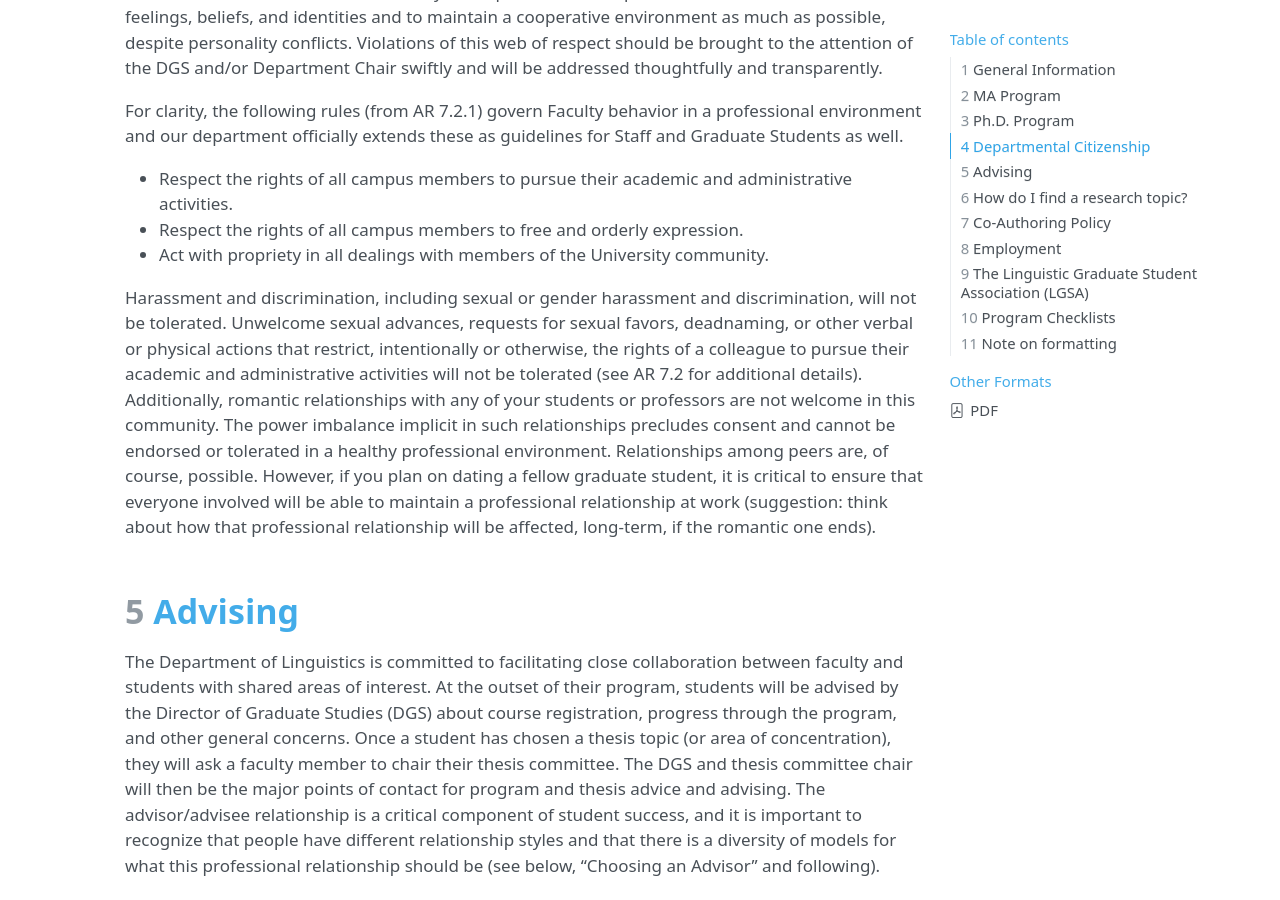
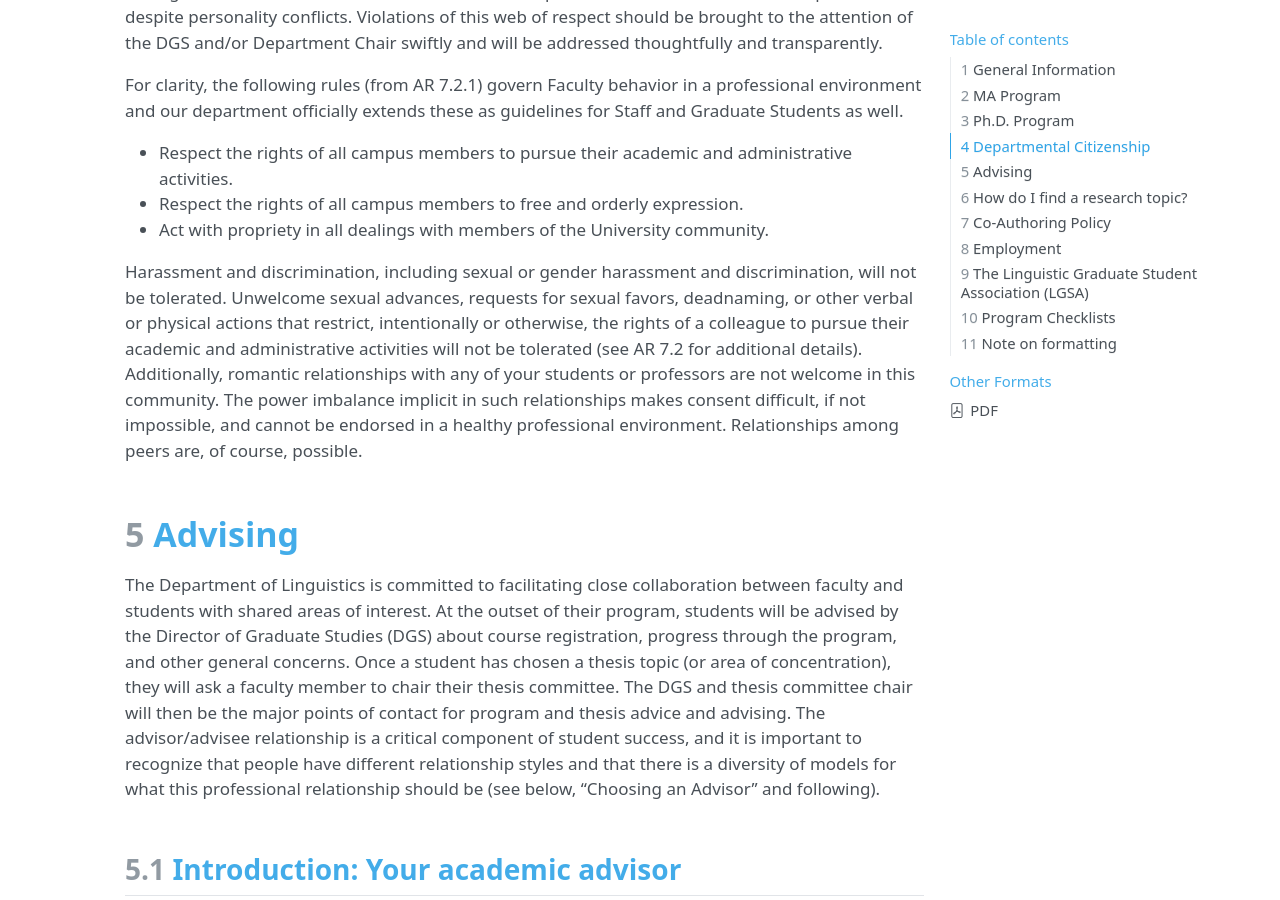
Before and after one commit to kbmcgowan/kbmcgowan.github.io, a Jekyll site: the page stuff/handbook.html, which Jekyll copies as it is, in a window 1280 px wide and 900 px high, scrolled down 10880 px. Built offline with Jekyll 4.4.1, drawn with Linux system fonts in a browser that asks for light colours; some of the changed text lies outside the part shown.

Commit message:
dennis's changes

```diff
--- a/stuff/handbook.html
+++ b/stuff/handbook.html
@@ -6,7 +6,7 @@
 
 <meta name="viewport" content="width=device-width, initial-scale=1.0, user-scalable=yes">
 
-<meta name="dcterms.date" content="2023-11-17">
+<meta name="dcterms.date" content="2023-11-27">
 
 <title>UK Linguistics Graduate Handbook</title>
 <style>
@@ -3121,7 +3121,7 @@
     <div>
     <div class="quarto-title-meta-heading">Published</div>
     <div class="quarto-title-meta-contents">
-      <p class="date">November 17, 2023</p>
+      <p class="date">November 27, 2023</p>
     </div>
   </div>
 
@@ -3209,7 +3209,7 @@
 </section>
 <section id="institute-and-summer-program-funding" class="level3" data-number="1.5.2">
 <h3 data-number="1.5.2" class="anchored" data-anchor-id="institute-and-summer-program-funding"><span class="header-section-number">1.5.2</span> Institute (and summer program) Funding</h3>
-<p>Due to the success of the 2017 Linguistic Institute, hosted here at the University of Kentucky, the department has a limited pool of funds available to sponsor student tuition at future Institutes and similar summer schools. Interested students should apply using the Research and Travel funding request form and simultaneously apply for any fellowship or scholarship funding available through the Institute/Summer school. These applications will be evaluated by the admissions and awards committee. This particular funding is available for tuition only and may not be used for room, board, or travel.</p>
+<p>The department has a limited pool of Linguistic Institute funds available to sponsor student tuition at future Institutes and similar summer schools. After applying for any scholarships or similar student support offered by the Institute or summer school, interested students should apply using the Research and Travel funding request form and simultaneously apply for any fellowship or scholarship funding available through the Institute/Summer school. These applications will be evaluated by the admissions and awards committee. This particular funding is available for tuition only and may not be used for room, board, or travel.</p>
 </section>
 </section>
 </section>
@@ -3219,7 +3219,7 @@
 <h2 data-number="2.1" class="anchored" data-anchor-id="introduction"><span class="header-section-number">2.1</span> Introduction</h2>
 <p>The Master’s in Linguistics offers training in theoretical frameworks for approaching descriptive and sociolinguistic data with related emphases on historical, corpus, and computational linguistics. In addition to providing preparation for doctoral studies in linguistics, the MA program prepares students for careers in industry, consultancies in law and medicine, jobs in government agencies, etc.</p>
 <p>The purpose of the MA degree is to provide students with the knowledge, skills, and experience necessary to conduct independent research. In addition, the MA program is designed to enable students, particularly University Scholars Program (USP) students, to pursue a substantive area of scholarship at a depth not possible at the undergraduate level alone. The MA degree will usually be completed in two academic years by full time students.</p>
-<p>The MA degree can also be awarded to students enrolled in the doctoral program who have completed the requirements for candidacy but who do not wish to, or are not invited to, continue in the doctoral program.</p>
+<p>The MA degree can also be awarded to students enrolled in the doctoral program who have completed the requirements for candidacy but who will not continue in the doctoral program.</p>
 </section>
 <section id="advisor-and-thesis-committee" class="level2" data-number="2.2">
 <h2 data-number="2.2" class="anchored" data-anchor-id="advisor-and-thesis-committee"><span class="header-section-number">2.2</span> Advisor and Thesis Committee</h2>
@@ -3241,7 +3241,7 @@
 </section>
 <section id="concurrent-degrees" class="level2 page-columns page-full" data-number="2.4">
 <h2 data-number="2.4" class="anchored" data-anchor-id="concurrent-degrees"><span class="header-section-number">2.4</span> Concurrent Degrees</h2>
-<p>MA students may choose to pursue a concurrent degree with another program in the Department of Modern and Classical Languages, Literatures, and Cultures (MCLLC).</p>
+<p>MA students may choose to pursue a concurrent degree with another program. Some examples include:</p>
 <ul>
 <li>M.A. in Classics</li>
 <li>M.A. in French and Francophone Studies</li>
@@ -3365,7 +3365,7 @@
 <li>Respect the rights of all campus members to free and orderly expression.</li>
 <li>Act with propriety in all dealings with members of the University community.</li>
 </ul>
-<p>Harassment and discrimination, including sexual or gender harassment and discrimination, will not be tolerated. Unwelcome sexual advances, requests for sexual favors, deadnaming, or other verbal or physical actions that restrict, intentionally or otherwise, the rights of a colleague to pursue their academic and administrative activities will not be tolerated (see AR 7.2 for additional details). Additionally, romantic relationships with any of your students or professors are not welcome in this community. The power imbalance implicit in such relationships precludes consent and cannot be endorsed or tolerated in a healthy professional environment. Relationships among peers are, of course, possible. However, if you plan on dating a fellow graduate student, it is critical to ensure that everyone involved will be able to maintain a professional relationship at work (suggestion: think about how that professional relationship will be affected, long-term, if the romantic one ends).</p>
+<p>Harassment and discrimination, including sexual or gender harassment and discrimination, will not be tolerated. Unwelcome sexual advances, requests for sexual favors, deadnaming, or other verbal or physical actions that restrict, intentionally or otherwise, the rights of a colleague to pursue their academic and administrative activities will not be tolerated (see AR 7.2 for additional details). Additionally, romantic relationships with any of your students or professors are not welcome in this community. The power imbalance implicit in such relationships makes consent difficult, if not impossible, and cannot be endorsed in a healthy professional environment. Relationships among peers are, of course, possible.</p>
 <!--
 # Research Ethics and the Institutional Review Board
 - XXX Ethics thing
```
Also changed, not shown: 1 other file.
